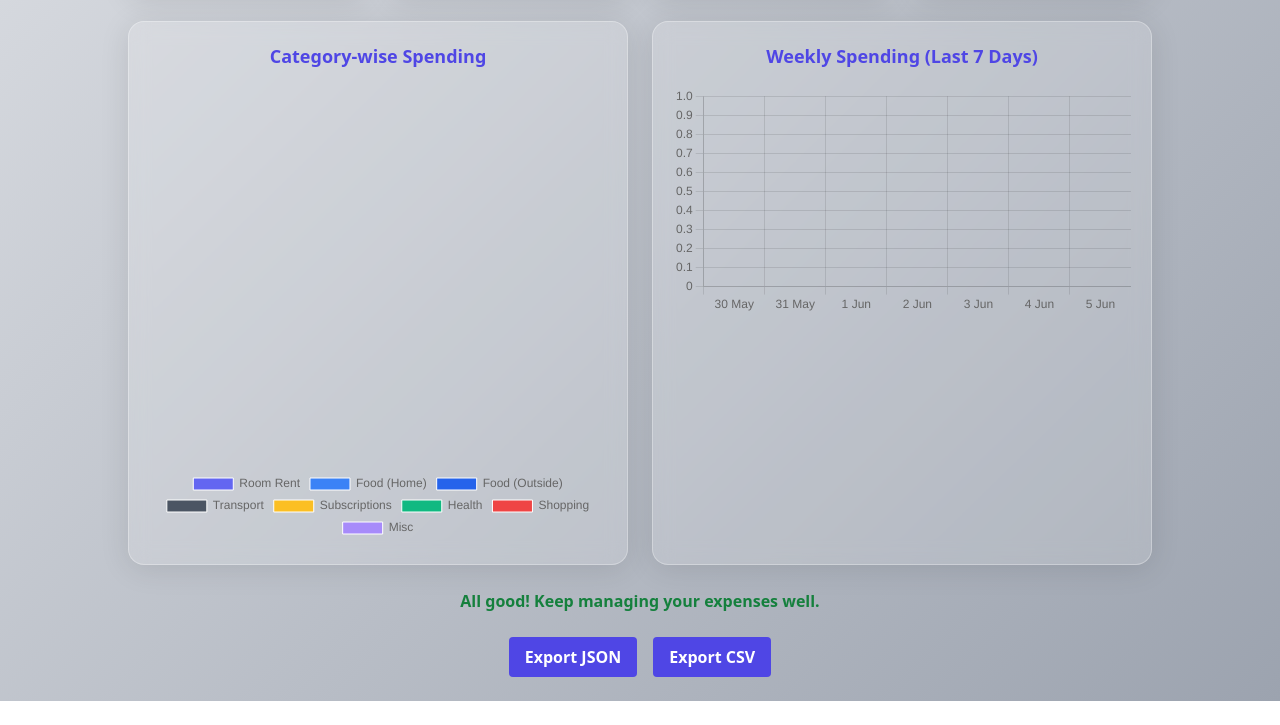
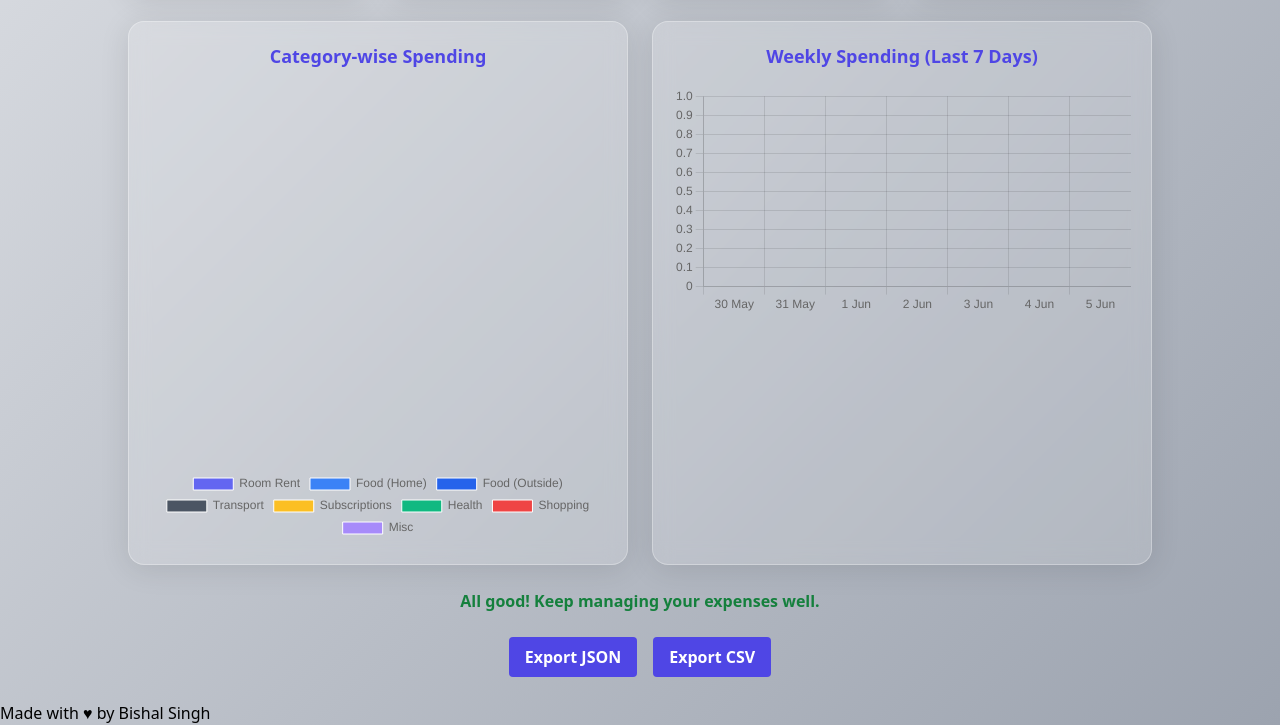
Before and after one commit to Codingmysterious/Daily-Expense-Tracker, a plain HTML site: page index.html in a window 1280 px wide. Shown: the part 555-1280 px from the top of the page. Before the commit the page ends 1256 px from the top, so only its background shows below. Drawn offline with nearby package versions, Linux system fonts and the light colour scheme.

Commit message:
Update index.html

```diff
--- a/index.html
+++ b/index.html
@@ -202,6 +202,10 @@
       </div>
     </section>
   </main>
+
+  <footer>
+    Made with <span class="footer-heart">♥</span> by Bishal Singh
+  </footer>
 
   <script>
     (() => {
```
